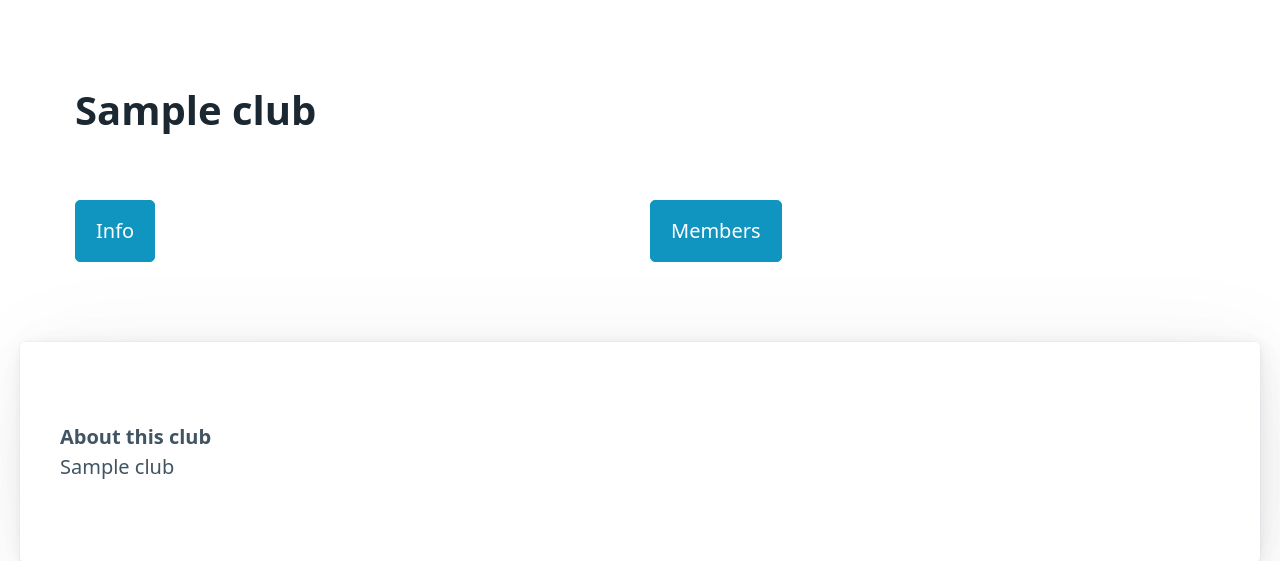
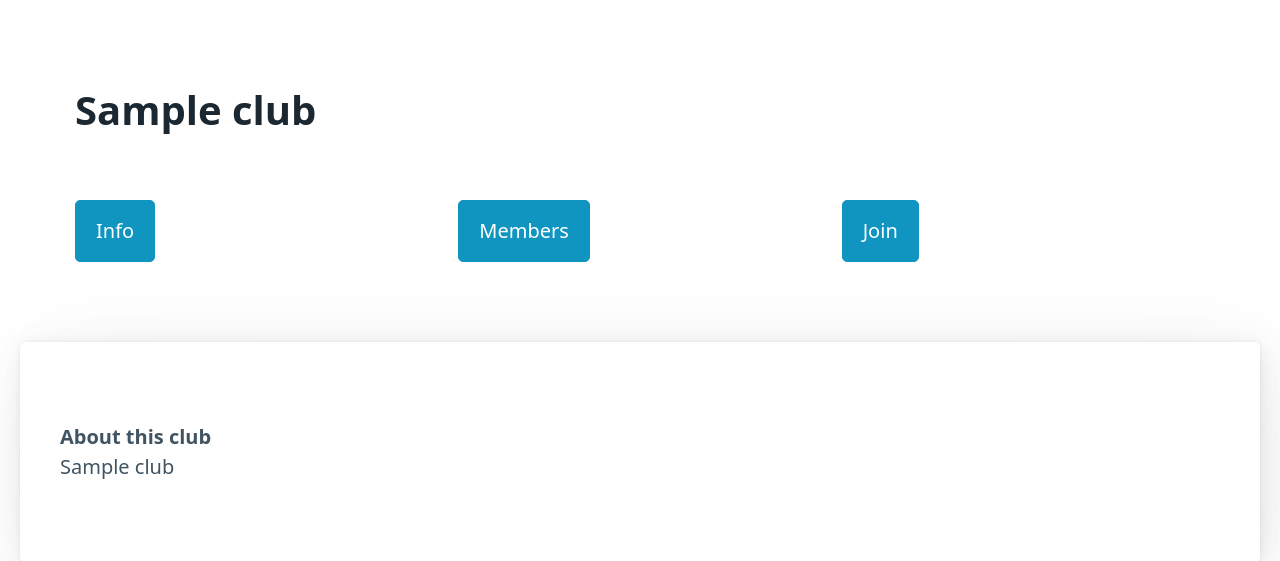
Before and after one commit to Vagarious/DIS_Project, a Flask app: page /clubpage/1/info in a window 1280 px wide. Shown: the part 83-644 px from the top of the page. Run offline with Flask 3, Linux system fonts and the light colour scheme; a database or web service that is not in the repository returns one stand-in record (values such as "Sample title"); some libraries are stand-ins or nearby versions.

Commit message:
Included check on clubpage if user is a member
Then they obviously shouldn't be allowed to join again

```diff
--- a/templates/clubs/clubpage.html
+++ b/templates/clubs/clubpage.html
@@ -16,7 +16,15 @@
         >Members</a
       >
     </div>
-    {% if admin is true %}
+    {% if member %} {% else %}
+    <div>
+      <a
+        href="{{ url_for('clubpage_join', club_id=club.club_id) }}"
+        role="button"
+        >Join</a
+      >
+    </div>
+    {% endif %} {% if admin %}
     <div>
       <a
         href="{{ url_for('clubpage_admin', club_id=club.club_id) }}"
```
